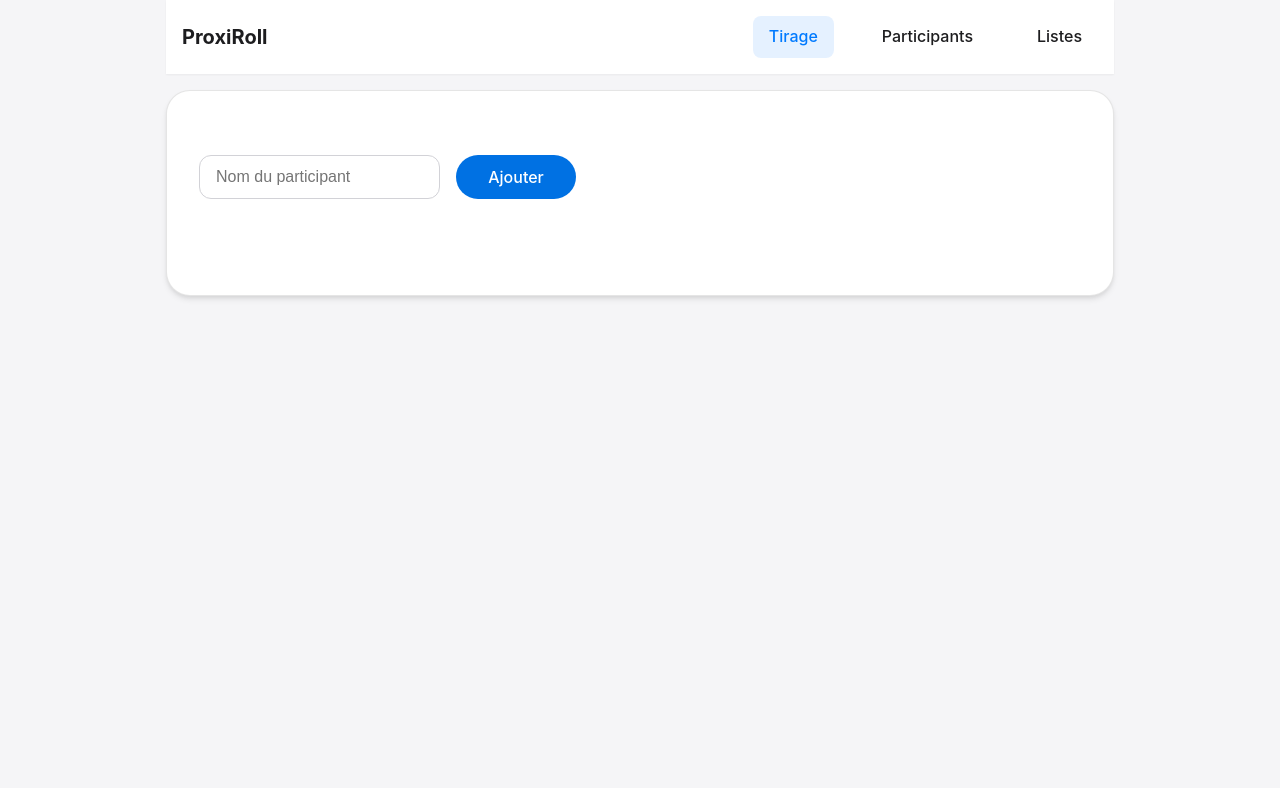
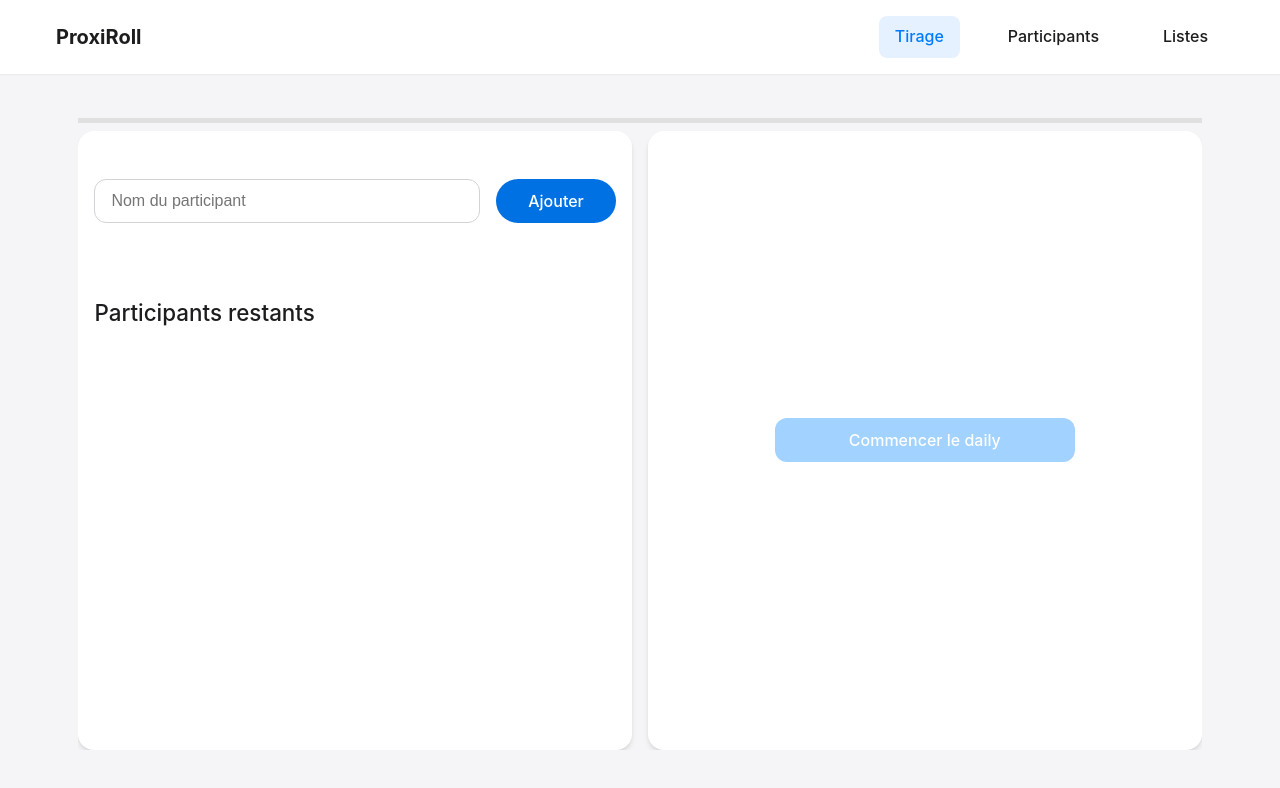
Before and after one commit to AxelDemeyere/ProxiRoll, a Vue app: page / in a window 1280 px wide. Shown: the top 788 px of the page. Built offline with nearby package versions, Linux system fonts and the light colour scheme.

Commit message:
✨ Ajout de la possibilité de sélectionner un speaker dans ParticipantList.vue et amélioration de l'affichage des participants dans DailySummary.vue

```diff
--- a/src/components/ParticipantList.vue
+++ b/src/components/ParticipantList.vue
@@ -4,6 +4,7 @@ import type { Participant } from '../types/participant';
 defineProps<{
   participants: Participant[];
   selectedId: string | null;
+  canSelectSpeaker?: boolean;
 }>();
 
 const emit = defineEmits<{
@@ -21,7 +22,10 @@ const emit = defineEmits<{
         :class="{ 'selected': participant._id === selectedId }"
       >
         <div class="participant-info">
-          <label class="speaker-checkbox">
+          <label
+            v-if="canSelectSpeaker"
+            class="speaker-checkbox"
+          >
             <input
               type="radio"
               name="speaker"
--- a/src/style.css
+++ b/src/style.css
@@ -41,9 +41,10 @@ html, body {
 }
 
 #app {
-  max-width: 980px;
+  width: 100%;
+  max-width: none;
   margin: 0 auto;
-  padding: 0 1rem;
+  padding: 0 ;
 }
 
 h1 {
@@ -98,3 +99,70 @@ input:focus {
   outline: none;
   border-color: var(--accent-color);
 }
+
+/* Responsive Design */
+@media (max-width: 768px) {
+  body {
+    font-size: 14px;
+  }
+
+  #app {
+    width: 100%;
+    padding: 0 0.5rem;
+  }
+
+  .dashboard-grid {
+    grid-template-columns: 1fr;
+    gap: 1rem;
+  }
+
+  .grid-section {
+    width: 100%;
+  }
+
+  .action-section .action-content {
+    flex-direction: column;
+    align-items: stretch;
+  }
+
+  .action-section button {
+    margin: 0.5rem 0;
+    width: 100%;
+  }
+
+  .daily-summary .table-container {
+    overflow-x: auto;
+  }
+
+  .daily-summary table {
+    min-width: 300px;
+  }
+
+  header nav {
+    flex-direction: column;
+    align-items: center;
+  }
+
+  header nav a {
+    margin: 0;
+  }
+}
+
+/* Ajustements pour les écrans très petits */
+@media (max-width: 480px) {
+  body {
+    font-size: 12px;
+  }
+
+  #app {
+    padding: 0 0.25rem;
+  }
+
+  .daily-summary {
+    font-size: 0.9em;
+  }
+
+  .daily-summary th, .daily-summary td {
+    padding: 8px 12px;
+  }
+}
--- a/src/views/DailyView.vue
+++ b/src/views/DailyView.vue
@@ -1,61 +1,88 @@
 <script setup lang="ts">
-import { ref, computed } from 'vue';
-import type { Participant } from '../types/participant';
-import { getRandomIndex, generateId } from '../utils/random';
-import { useParticipantsStore } from '../stores/participants';
-import ParticipantForm from '../components/ParticipantForm.vue';
-import ParticipantList from '../components/ParticipantList.vue';
-import SelectedParticipant from '../components/SelectedParticipant.vue';
-import CompletionMessage from '../components/CompletionMessage.vue';
-import DailySummary from '../components/DailySummary.vue';
+import { computed, onMounted, ref, watch } from "vue";
+import DailySummary from "../components/DailySummary.vue";
+import ParticipantForm from "../components/ParticipantForm.vue";
+import ParticipantList from "../components/ParticipantList.vue";
+import SelectedParticipant from "../components/SelectedParticipant.vue";
+import { useParticipantsStore } from "../stores/participants";
+import type { Participant } from "../types/participant";
+import { generateId } from "../utils/random";
 
 const { participants } = useParticipantsStore();
 const selectedId = ref<string | null>(null);
 const completedParticipants = ref<Participant[]>([]);
 const hasStarted = ref(false);
 const speaker = ref<Participant | null>(null);
+const showSummary = ref(false);
 
-const selectedParticipant = computed(() =>
-  participants.value.find(p => p._id === selectedId.value) || null
+const dailyProgress = computed(() => {
+  const total = participants.value.length + completedParticipants.value.length;
+  const completed = completedParticipants.value.length;
+  return total > 0 ? (completed / total) * 100 : 0;
+});
+
+const selectedParticipant = computed(
+  () => participants.value.find((p) => p._id === selectedId.value) || null
 );
 
 const isCompleted = computed(() => {
-  return hasStarted.value && participants.value.length === 0 && completedParticipants.value.length > 0;
+  return (
+    participants.value.length === 0 && completedParticipants.value.length > 0
+  );
+});
+
+watch(isCompleted, (newValue) => {
+  if (newValue) {
+    showSummary.value = true;
+  }
 });
 
 const addParticipant = (name: string) => {
   participants.value.push({
     _id: generateId(),
-    name
+    name,
   });
 };
 
 const setSpeaker = (participantId: string) => {
+  // Si tous les participants ont été traités, on ne peut plus modifier le speaker
+  if (participants.value.length === 0) {
+    return;
+  }
+
   // Reset previous speaker if exists
-  participants.value.forEach(p => p.isSpeaker = false);
+  participants.value.forEach((p) => (p.isSpeaker = false));
   speaker.value = null;
 
-  const selectedSpeaker = participants.value.find(p => p._id === participantId);
+  const selectedSpeaker = participants.value.find(
+    (p) => p._id === participantId
+  );
   if (selectedSpeaker && !hasStarted.value) {
     selectedSpeaker.isSpeaker = true;
     speaker.value = selectedSpeaker;
-    participants.value = participants.value.filter(p => p._id !== selectedSpeaker._id);
+    participants.value = participants.value.filter(
+      (p) => p._id !== selectedSpeaker._id
+    );
     participants.value.push(selectedSpeaker);
   }
 };
 
-const updateParticipantStatus = (status: 'present' | 'absent') => {
+const updateParticipantStatus = (status: "present" | "absent") => {
   if (selectedId.value) {
-    const participant = participants.value.find(p => p._id === selectedId.value);
+    const participant = participants.value.find(
+      (p) => p._id === selectedId.value
+    );
     if (participant) {
       participant.status = status;
     }
   }
 };
 
-const updateParticipantMood = (mood: 'good' | 'neutral' | 'bad') => {
+const updateParticipantMood = (mood: "good" | "neutral" | "bad") => {
   if (selectedId.value) {
-    const participant = participants.value.find(p => p._id === selectedId.value);
+    const participant = participants.value.find(
+      (p) => p._id === selectedId.value
+    );
     if (participant) {
       participant.mood = mood;
     }
@@ -63,39 +90,41 @@ const updateParticipantMood = (mood: 'good' | 'neutral' | 'bad') => {
 };
 
 const selectRandomParticipant = () => {
-  if (!hasStarted.value) {
-    if (!speaker.value) {
-      return;
+  if (participants.value.length > 0) {
+    const randomIndex = Math.floor(Math.random() * participants.value.length);
+    const randomParticipant = participants.value[randomIndex];
+
+    // Désélectionner le précédent speaker
+    if (speaker.value) {
+      speaker.value.isSpeaker = false;
     }
+
+    // Sélectionner le nouveau participant
+    selectedId.value = randomParticipant._id;
+    speaker.value = randomParticipant;
+    randomParticipant.isSpeaker = true;
+
+    // S'assurer que le daily a commencé
     hasStarted.value = true;
-  }
-
-  if (participants.value.length === 0) {
-    selectedId.value = null;
-    return;
-  }
-
-  if (participants.value.length > 1 && participants.value[participants.value.length - 1].isSpeaker) {
-    const randomIndex = getRandomIndex(participants.value.length - 1);
-    selectedId.value = participants.value[randomIndex]._id;
-  } else {
-    const randomIndex = getRandomIndex(participants.value.length);
-    selectedId.value = participants.value[randomIndex]._id;
   }
 };
 
 const nextParticipant = () => {
   if (selectedId.value) {
-    const selected = participants.value.find(p => p._id === selectedId.value);
+    const selected = participants.value.find((p) => p._id === selectedId.value);
     if (selected) {
       completedParticipants.value.push(selected);
-      participants.value = participants.value.filter(p => p._id !== selected._id);
+      participants.value = participants.value.filter(
+        (p) => p._id !== selected._id
+      );
 
-      // Sélectionner automatiquement le prochain participant
-      if (participants.value.length > 0) {
+      // Si plus de participants, terminer automatiquement
+      if (participants.value.length === 0) {
+        hasStarted.value = false;
+        speaker.value = null;
+      } else {
+        // Sélectionner automatiquement le prochain participant
         selectRandomParticipant();
-      } else {
-        selectedId.value = null;
       }
     }
   }
@@ -107,45 +136,49 @@ const stopDaily = () => {
   selectedId.value = null;
   hasStarted.value = false;
   speaker.value = null;
-  participants.value.forEach(p => p.isSpeaker = false);
+  participants.value.forEach((p) => (p.isSpeaker = false));
+  showSummary.value = true;
 };
+
+onMounted(() => {
+  // stopTimer(); // Supprimé car il n'y a plus de timer
+});
 </script>
 
 <template>
   <div class="daily-view">
-    <div class="content-wrapper">
-      <div class="header">
-        <ParticipantForm v-if="!isCompleted" @add-participant="addParticipant" />
-        <button
-          v-if="hasStarted && !isCompleted"
-          @click="stopDaily"
-          class="stop-button"
-        >
-          Arrêter le daily
-        </button>
+    <div v-if="!isCompleted" class="daily-progress-bar">
+      <div class="progress" :style="{ width: `${dailyProgress}%` }"></div>
+    </div>
+
+    <div class="dashboard-grid">
+      <div v-if="!isCompleted" class="grid-section participants-section">
+        <div class="section-header">
+          <ParticipantForm
+            v-if="!isCompleted"
+            @add-participant="addParticipant"
+          />
+        </div>
+        <ParticipantList
+          :participants="participants"
+          :selectedId="selectedId"
+          :canSelectSpeaker="!hasStarted"
+          @set-speaker="setSpeaker"
+        />
       </div>
 
-      <div class="main-content">
-        <div v-if="speaker && !isCompleted" class="speaker-info">
-          <h3>Speaker du daily</h3>
-          <p>{{ speaker.name }}</p>
-        </div>
-
-        <div v-if="participants.length > 0" class="action-content">
+      <div v-if="!isCompleted" class="grid-section action-section">
+        <div class="action-content">
           <button
             v-if="!selectedId"
             @click="selectRandomParticipant"
             class="select-button"
             :disabled="!hasStarted && !speaker"
           >
-            {{ !hasStarted ? 'Commencer le daily' : 'Tirer au sort' }}
+            {{ !hasStarted ? "Commencer le daily" : "Tirer au sort" }}
           </button>
 
-          <button
-            v-else
-            @click="nextParticipant"
-            class="next-button"
-          >
+          <button v-else @click="nextParticipant" class="next-button">
             Participant suivant
           </button>
 
@@ -155,43 +188,18 @@ const stopDaily = () => {
             @update-mood="updateParticipantMood"
           />
 
-          <ParticipantList
-            :participants="participants"
-            :selectedId="selectedId"
-            @set-speaker="setSpeaker"
-          />
+          <button
+            v-if="hasStarted && !isCompleted"
+            @click="stopDaily"
+            class="stop-button"
+          >
+            Arrêter le daily
+          </button>
         </div>
+      </div>
 
-        <CompletionMessage v-if="isCompleted" />
-
-        <!-- <div v-if="completedParticipants.length > 0" class="completed-list">
-          <h3>Déjà passés</h3>
-          <ul>
-            <li
-              v-for="participant in completedParticipants"
-              :key="participant._id"
-              :class="{
-                'status-present': participant.status === 'present',
-                'status-absent': participant.status === 'absent',
-                'mood-good': participant.mood === 'good',
-                'mood-neutral': participant.mood === 'neutral',
-                'mood-bad': participant.mood === 'bad'
-              }"
-            >
-              <span class="participant-name">{{ participant.name }}</span>
-              <div class="participant-indicators">
-                <span v-if="participant.status === 'present'" class="status-indicator">✓</span>
-                <span v-if="participant.status === 'absent'" class="status-indicator">✗</span>
-                <span v-if="participant.mood === 'good'" class="mood-indicator">😊</span>
-                <span v-if="participant.mood === 'neutral'" class="mood-indicator">😐</span>
-                <span v-if="participant.mood === 'bad'" class="mood-indicator">😟</span>
-              </div>
-            </li>
-          </ul>
-        </div> -->
-
+      <div v-if="isCompleted" class="grid-section summary-section full-width">
         <DailySummary
-          v-if="isCompleted"
           :participants="completedParticipants"
           :speaker="speaker"
         />
@@ -201,136 +209,121 @@ const stopDaily = () => {
 </template>
 
 <style scoped>
-.daily-view {
-  padding: 1rem 0;
+* {
+  box-sizing: border-box;
+  margin: 0;
+  padding: 0;
 }
 
-.content-wrapper {
-  border: 1px solid rgba(0, 0, 0, 0.1);
-  box-shadow: 0 4px 6px -1px rgba(0, 0, 0, 0.1), 0 2px 4px -1px rgba(0, 0, 0, 0.06);
-  border-radius: 24px;
-  padding: 2rem;
-  background-color: #ffffff;
+.daily-view {
+  width: 100%;
+  height: 90vh;
+  display: flex;
+  flex-direction: column;
+  padding: 1rem;
+  align-items: center;
+  justify-content: center;
+  overflow: hidden;
 }
 
-.header {
-  display: flex;
-  justify-content: space-between;
-  align-items: center;
-  margin-bottom: 2rem;
+.daily-progress-bar {
+  width: 90%;
+  height: 5px;
+  background-color: #e0e0e0;
+  margin-bottom: 0.5rem;
 }
 
-.speaker-info {
-  background-color: #e8f2ff;
-  border-radius: 16px;
-  padding: 1rem;
-  margin-bottom: 1.5rem;
-  text-align: center;
+.progress {
+  height: 100%;
+  background-color: #4caf50;
+  transition: width 0.5s ease;
 }
 
-.speaker-info h3 {
-  color: #0071e3;
-  margin: 0 0 0.5rem 0;
+.dashboard-grid {
+  width: 90%;
+  height: 90%;
+  display: grid;
+  grid-template-columns: 1fr 1fr;
+  gap: 1rem;
+  overflow: hidden;
 }
 
-.speaker-info p {
-  font-size: 1.2em;
-  font-weight: 500;
-  margin: 0;
+.grid-section {
+  background-color: #ffffff;
+  border-radius: 16px;
+  box-shadow: 0 4px 6px -1px rgba(0, 0, 0, 0.1),
+    0 2px 4px -1px rgba(0, 0, 0, 0.06);
+  padding: 1rem;
+  display: flex;
+  flex-direction: column;
+  overflow: hidden;
 }
 
-.main-content {
+.participants-section {
+  grid-column: 1;
   display: flex;
   flex-direction: column;
-  gap: 1.5rem;
+}
+
+.section-header {
+  flex-shrink: 0;
+  margin-bottom: 0.5rem;
+}
+
+.action-section {
+  grid-column: 2;
+  display: flex;
+  justify-content: center;
+  align-items: center;
+  overflow: hidden;
 }
 
 .action-content {
   display: flex;
   flex-direction: column;
   align-items: center;
-  gap: 1.5rem;
+  justify-content: center;
+  gap: 1rem;
+  width: 100%;
+  max-width: 100%;
 }
 
-.select-button, .next-button {
-  font-size: 1.2em;
-  min-width: 200px;
+.select-button,
+.next-button,
+.stop-button {
+  width: 100%;
+  max-width: 300px;
+  padding: 0.75rem 1rem;
+  border-radius: 12px;
+  font-size: 1em;
+  transition: all 0.3s ease;
+  cursor: pointer;
 }
 
-.select-button:disabled {
-  background-color: #d2d2d7;
-  cursor: not-allowed;
+.select-button {
+  background-color: #0071e3;
+  color: white;
 }
 
 .next-button {
   background-color: #34c759;
-}
-
-.next-button:hover {
-  background-color: #32d459;
+  color: white;
 }
 
 .stop-button {
   background-color: #ff3b30;
-  font-size: 0.9em;
-  padding: 8px 16px;
+  color: white;
 }
 
-.stop-button:hover {
-  background-color: #ff453a;
+.select-button:disabled {
+  background-color: #a2d2ff;
+  cursor: not-allowed;
 }
 
-.completed-list {
-  margin-top: 2rem;
-  padding-top: 1.5rem;
-  border-top: 1px solid #d2d2d7;
-}
-
-.completed-list ul {
-  list-style: none;
-  padding: 0;
-}
-
-.completed-list li {
-  padding: 12px 16px;
-  background-color: #f5f5f7;
-  border-radius: 12px;
-  margin: 8px 0;
+.full-width {
+  grid-column: 1 / -1;
   display: flex;
-  justify-content: space-between;
+  justify-content: center;
   align-items: center;
 }
-
-.participant-name {
-  color: #1d1d1f;
-}
-
-.participant-indicators {
-  display: flex;
-  gap: 0.5rem;
-}
-
-.status-indicator, .mood-indicator {
-  font-size: 1.2em;
-}
-
-.status-present {
-  border-left: 4px solid #34c759;
-}
-
-.status-absent {
-  border-left: 4px solid #ff3b30;
-}
-
-.mood-good {
-  background-color: rgba(52, 199, 89, 0.1);
-}
-
-.mood-neutral {
-  background-color: rgba(255, 204, 0, 0.1);
-}
-
-.mood-bad {
-  background-color: rgba(255, 59, 48, 0.1);
-}
 </style>
```
Also changed, not shown: src/components/DailySummary.vue (+16 -2 lines).
